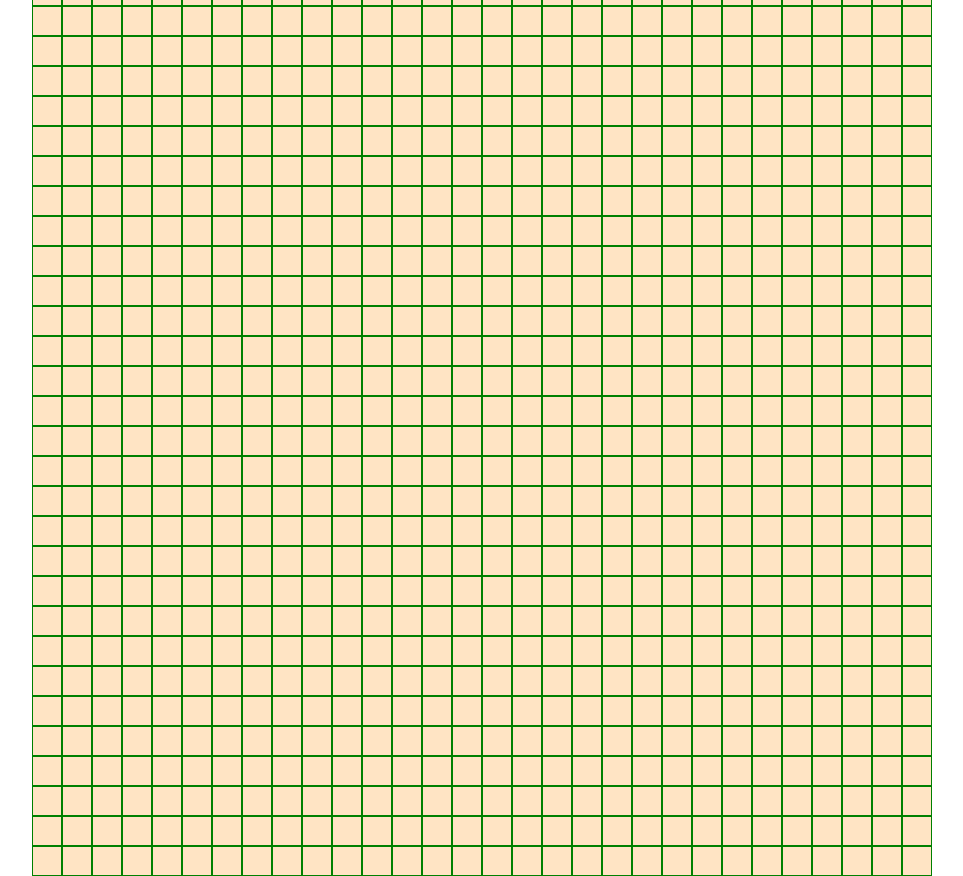
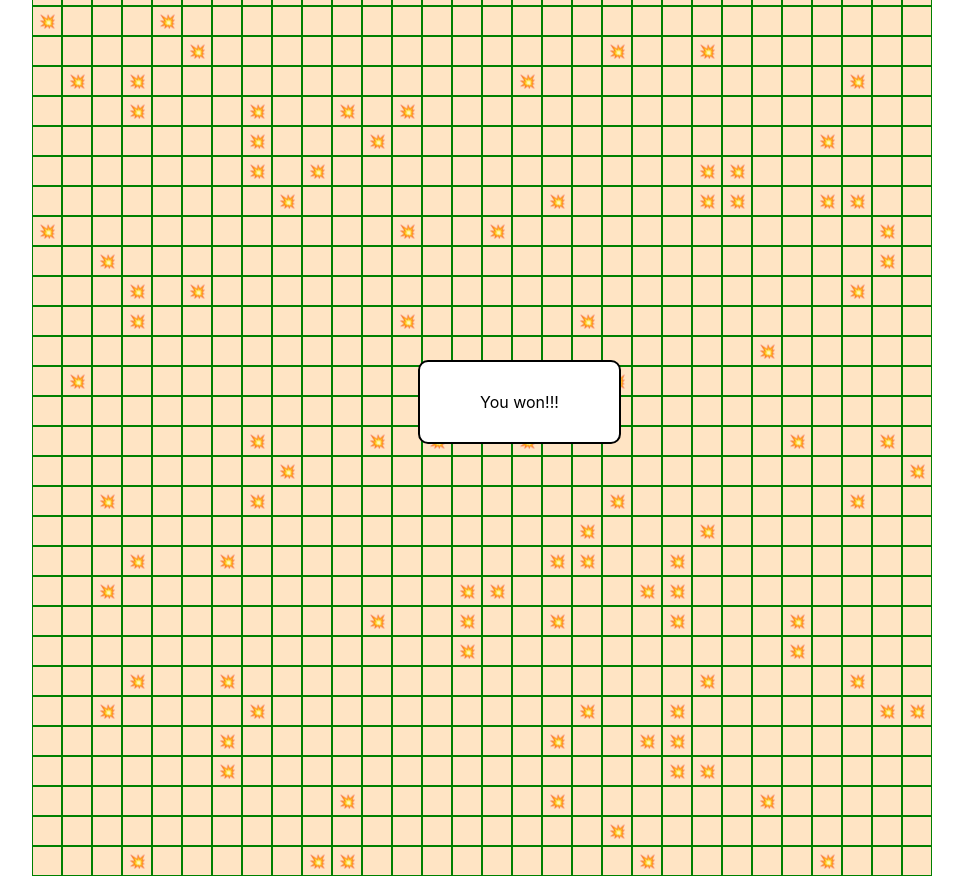
Before and after one commit to Hoppenas/minesweeper, a React (Create React App) app: page / in a window 1280 px wide. Shown: the whole page, without its empty margins (158-1121 px from the left). Built offline with nearby package versions, Linux system fonts and the light colour scheme.

Commit message:
ADD: won, WIP

```diff
--- a/src/App.tsx
+++ b/src/App.tsx
@@ -11,10 +11,12 @@ function App() {
   const [newTableSize, setNewTableSize] = useState<number>(30);
   const [size, setSize] = useState<number>(30);
   const [numberOfMines, setNumberOfMines] = useState<number>(100);
+  const [won, setWon] = useState<boolean>(false);
 
   const handleGenerateTable = () => {
     setSize(newTableSize);
     setGameOver(false);
+    setWon(false);
   };
 
   useEffect(() => {
@@ -24,9 +26,18 @@ function App() {
     }
   }, [size, gameOver, numberOfMines]);
 
+  useEffect(() => {
+    const allSquaresOpen =
+      tableArr.filter((square) => !square.isMine && square.isOpen).length === 0;
+    if (allSquaresOpen) {
+      setWon(true);
+    }
+  }, [tableArr]);
+
   const arr: number[] = [];
 
   const openSquare = (arr: number[]) => {
+    console.log(arr);
     setTableArr((prevState) => {
       const updatedArr = [...prevState];
       arr.forEach((square) => {
@@ -43,6 +54,7 @@ function App() {
     if (tableArr[id].isMine) {
       setGameOver(true);
     }
+
     if (!arr.includes(id)) {
       arr.push(id);
     }
@@ -97,7 +109,7 @@ function App() {
     <div className="App">
       <Header
         generateTable={handleGenerateTable}
-        gameOver={gameOver}
+        gameOver={gameOver || won}
         size={newTableSize}
         setSize={setNewTableSize}
         numberOfMines={numberOfMines}
@@ -108,7 +120,7 @@ function App() {
         tableArr={tableArr}
         handleSquareClick={handleSquareClick}
         handleRightClick={handleRightClick}
-        gameOver={gameOver}
+        gameOver={gameOver || won}
       />
       {gameOver && (
         <div
@@ -125,6 +137,21 @@ function App() {
           Game Over
         </div>
       )}
+      {won && (
+        <div
+          style={{
+            position: "absolute",
+            left: "45%",
+            top: "45%",
+            background: "#FFF",
+            border: "2px solid black",
+            borderRadius: "10px",
+            padding: "30px 60px",
+          }}
+        >
+          You won!!!
+        </div>
+      )}
     </div>
   );
 }
```
